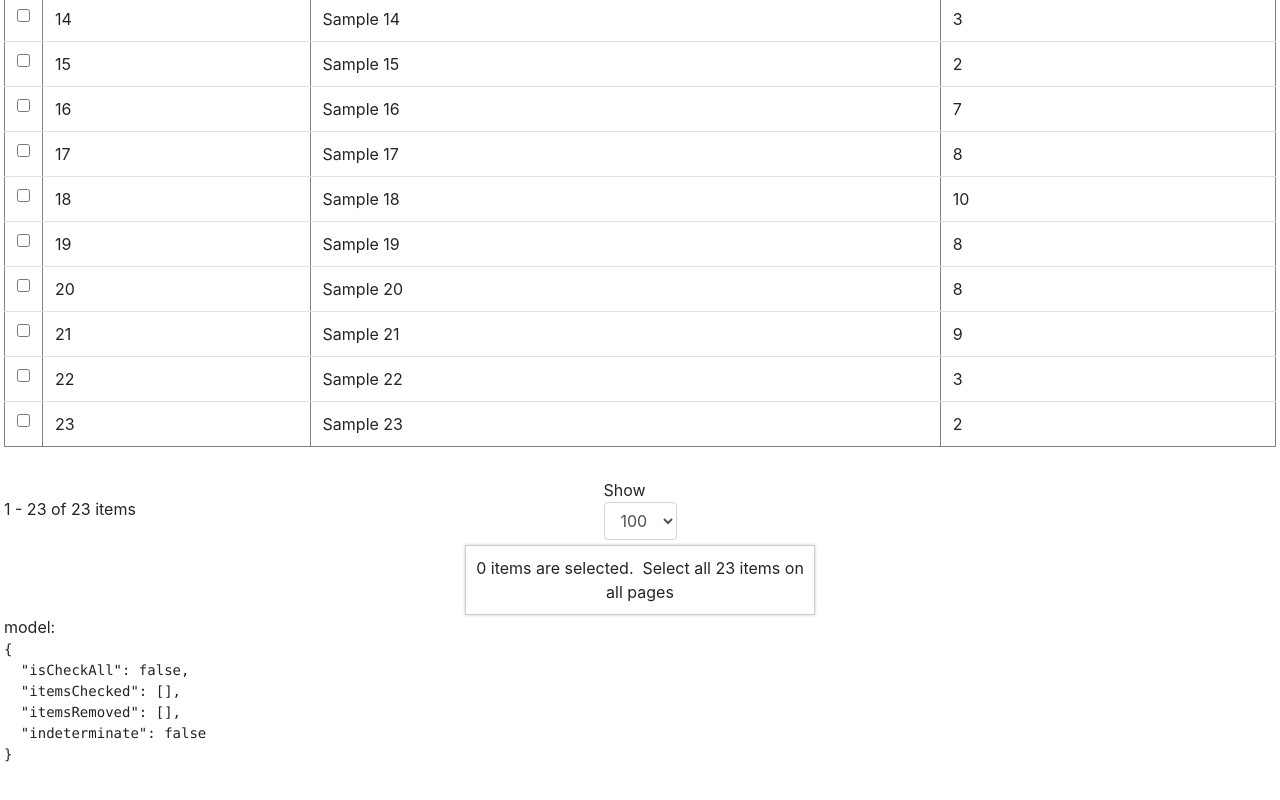
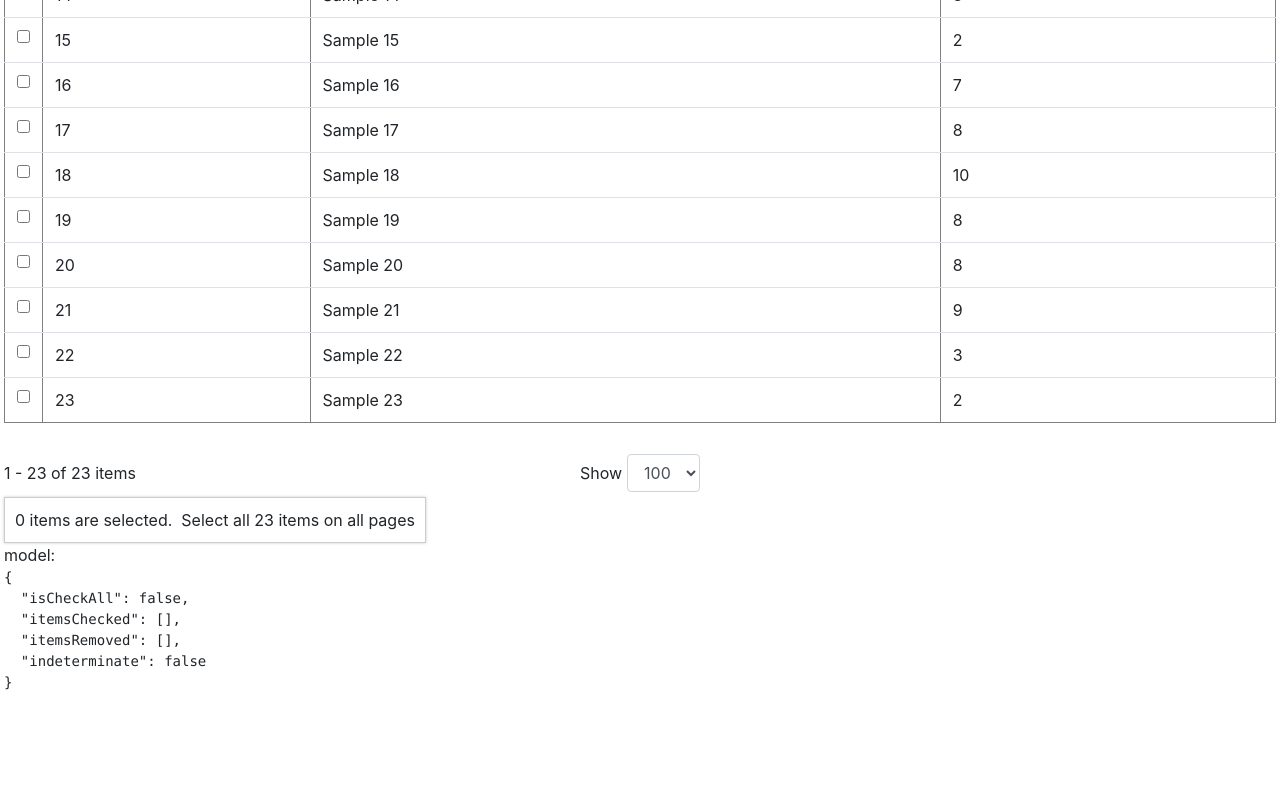
Before and after one commit to huymach91/hm-ngx-simple-table, an Angular app: page / in a window 1280 px wide. Shown: the part 1054-1854 px from the top of the page. Built offline with nearby package versions, Linux system fonts and the light colour scheme.

Commit message:
4 files modified

```diff
--- a/src/app/ngx-simple-table/ngx-simple-table.component.html
+++ b/src/app/ngx-simple-table/ngx-simple-table.component.html
@@ -7,7 +7,7 @@
         <span *ngIf="!icons.hamburger">&#9776;</span>
       </span>
       <div
-        class="column-selector-dropdown-menu {{config.fixedHeaderClass}}"
+        class="column-selector-dropdown-menu {{ config.fixedHeaderClass }}"
         *ngIf="showColumnSelectorDropdown"
       >
         <div
@@ -139,7 +139,7 @@
     (onChangePaginator)="onChangePaginator($event)"
   ></pages>
 
-  <div #selectAllWrapperRef>
+  <div class="text-center" #selectAllWrapperRef>
     <div class="select-all-wrapper">
       <span
         >{{
--- a/src/app/ngx-simple-table/ngx-simple-table.component.scss
+++ b/src/app/ngx-simple-table/ngx-simple-table.component.scss
@@ -62,7 +62,7 @@
 }
 
 .select-all-wrapper {
-  width: 350px;
+  display: inline-block;
   border: 1px solid #ccc;
   padding: 10px;
   box-shadow: 0 0 3px #ccc;
@@ -118,6 +118,10 @@
   text-align: right;
 }
 
+.text-center {
+  text-align: center;
+}
+
 .text-green {
   color: rgb(16, 150, 16);
 }
--- a/src/app/ngx-simple-table/pages.component.html
+++ b/src/app/ngx-simple-table/pages.component.html
@@ -1,4 +1,4 @@
-<div *ngIf="pages.length" class="pagination">
+<div *ngIf="pages.length" class="ngx-simple-table-pagination">
   <div>
     {{ (currentPage - 1) * pageSize + 1 }} -
     {{
@@ -25,17 +25,17 @@
     <nav class="page-numbers" *ngIf="pages.length > 1">
       <ul>
         <li
-          class="page-item"
+          class="pitem"
           [ngClass]="{ 'active-page': currentPage <= 1 }"
           (click)="currentPage > 1 ? onChangePaginator(1) : ''"
         >
-          <span class="page-link">1</span>
+          <span class="plink">1</span>
         </li>
-        <li class="page-item disabled" *ngIf="startPage > 1" class="">
+        <li class="pitem disabled" *ngIf="startPage > 1" class="">
           <span>...</span>
         </li>
         <li
-          class="page-item"
+          class="pitem"
           [ngClass]="{ 'active-page': page === currentPage }"
           [style.display]="
             page > startPage && page < endPage ? 'block' : 'none'
@@ -43,19 +43,19 @@
           *ngFor="let page of pages"
           (click)="page === currentPage ? '' : onChangePaginator(page)"
         >
-          <span class="page-link">{{ page }}</span>
+          <span class="plink">{{ page }}</span>
         </li>
-        <li class="page-item disabled" *ngIf="endPage < pages.length" class="">
+        <li class="pitem disabled" *ngIf="endPage < pages.length" class="">
           <span>...</span>
         </li>
         <li
-          class="page-item"
+          class="pitem"
           [ngClass]="{ 'active-page': currentPage >= pages.length }"
           (click)="
             currentPage < pages.length ? onChangePaginator(pages.length) : ''
           "
         >
-          <span class="page-link">{{ pages.length }}</span>
+          <span class="plink">{{ pages.length }}</span>
         </li>
       </ul>
     </nav>
--- a/src/app/ngx-simple-table/pages.component.scss
+++ b/src/app/ngx-simple-table/pages.component.scss
@@ -1,4 +1,4 @@
-.pagination {
+.ngx-simple-table-pagination {
   display: flex;
   justify-content: space-between;
   align-items: center;
@@ -8,9 +8,14 @@
   > div:last-child {
     width: 30%;
   }
+  .page-size-selector {
+    display: flex;
+    column-gap: 5px;
+    align-items: center;
+  }
 }
 
-ul li.page-item {
+ul li.pitem {
   list-style: none;
 }
 
@@ -21,16 +26,16 @@ ul li.page-item {
     column-gap: 5px;
     justify-content: flex-end;
   }
-  .page-item {
+  .pitem {
     list-style: none;
     padding: 3px 10px;
     cursor: pointer;
     border: 1px solid #ccc;
   }
-  .page-item:hover {
+  .pitem:hover {
     background-color: whitesmoke;
   }
-  .page-item.active-page {
+  .pitem.active-page {
     cursor: unset;
     background-color: whitesmoke;
   }
```
